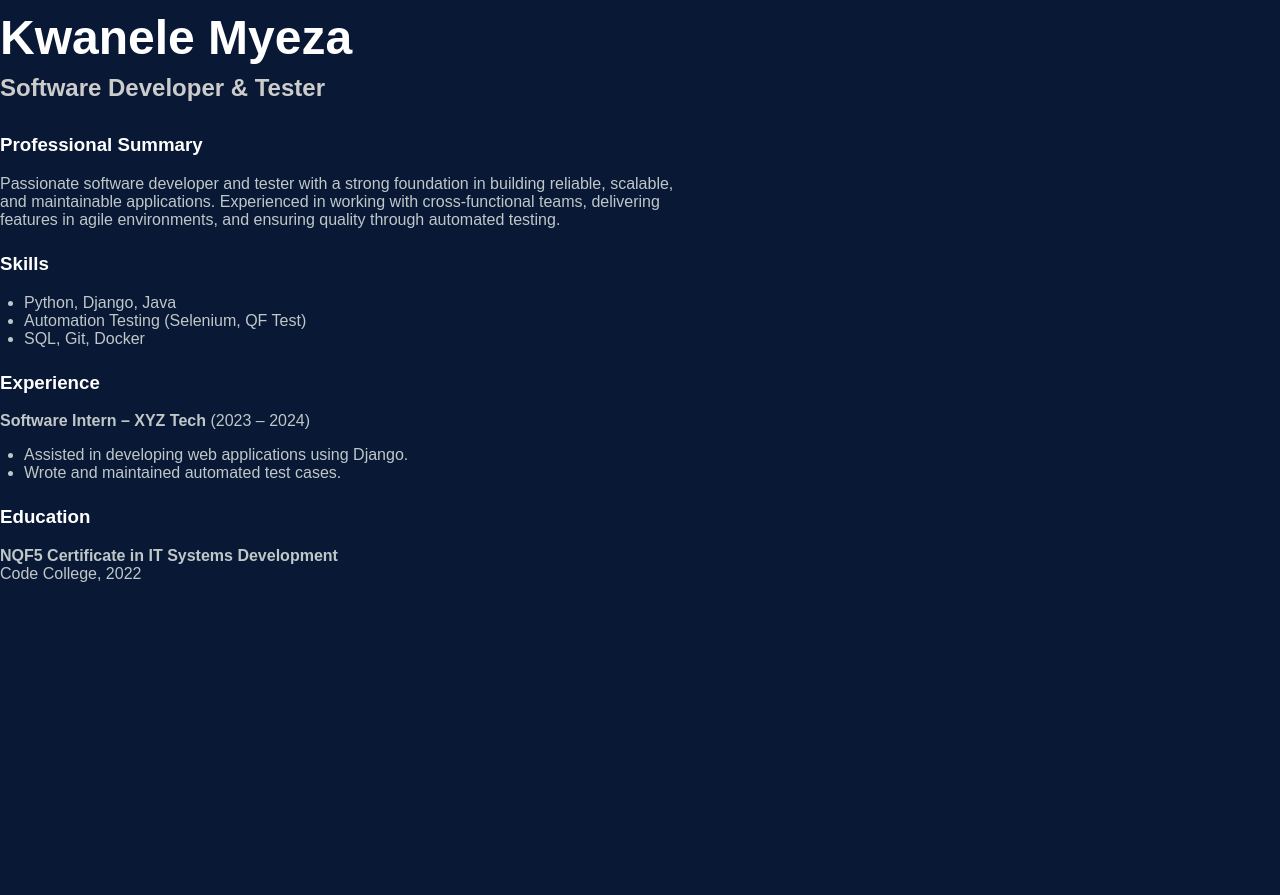
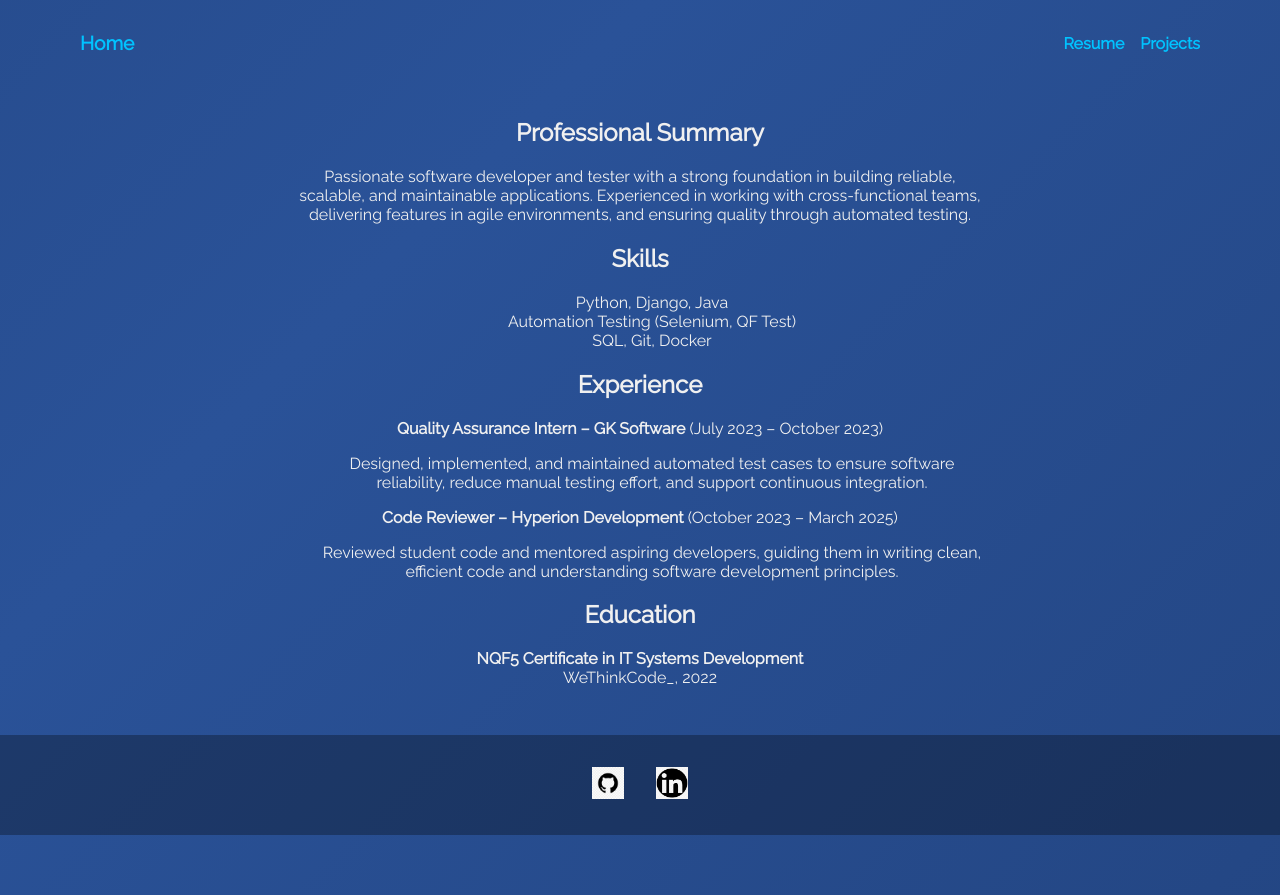
Before and after one commit to KwaneleMyeza/personal-website, a Django app: page /resume/ in a window 1280 px wide. Run offline with Django 5.2, Linux system fonts and the light colour scheme.

Commit message:
Added foooter, linked github and linkedin, added temp projects page, and updated resumme content.

```diff
--- a/personal/personal/static/css/style.css
+++ b/personal/personal/static/css/style.css
@@ -1,34 +1,70 @@
+/* Resetting box-sizing for easier layout management */
 * {
     box-sizing: border-box;
 }
 
+/* Base styling for the page */
 html, body {
     margin: 0;
     padding: 0;
-    font-family: Arial, sans-serif;
-    background-color: #091935;
-    color: #bfc7c8;
+    font-family: 'Raleway', sans-serif;
+    background: linear-gradient(-45deg, #1e3c72, #2a5298, #1e3c72, #2a5298);
+    background-size: 400% 400%;
+    animation: gradientShift 15s ease infinite;
+    color: #f0f0f0;
     height: 100%;
-    overflow: hidden; /* Prevent scrolling */
+    overflow: auto; /* Prevent scrolling */
 }
 
-.home-nav {
-    position: absolute;
-    top: 5rem;
-    right: 10rem;
+/* Animation for the background gradient */
+@keyframes gradientShift {
+    0% { background-position: 0% 50%; }
+    50% { background-position: 100% 50%; }
+    100% { background-position: 0% 50%; }
 }
 
-.home-nav a {
-    text-decoration: none;
-    color: #0066cc;
-    font-weight: bold;
-    margin-left: 1rem; /* Add spacing between links */
+/* Styling for headers */
+h1, h2, h3 {
+    font-family: 'Raleway', sans-serif;
 }
 
-.home-nav a:hover {
-    text-decoration: underline;
+.navbar {
+    display: flex;
+    justify-content: space-between;
+    align-items: center;
+    padding: 2rem 5rem 1rem 5rem;
 }
 
+.nav-left .home-link {
+    font-weight: bold;
+    font-size: 1.2rem;
+    color: #00c3ff;
+    text-decoration: none;
+}
+
+.nav-left .home-link:hover {
+    color: #ffcc00;
+}
+
+.nav-right {
+    display: flex;
+    gap: 1rem;
+}
+
+.nav-right a {
+    text-decoration: none;
+    color: #00c3ff;
+    font-weight: bold;
+    transition: transform 0.2s ease, color 0.2s ease;
+}
+
+.nav-right a:hover {
+    transform: scale(1.1);
+    color: #ffcc00;
+}
+
+
+/* Center content alignment */
 .content-center {
     display: flex;
     justify-content: center;
@@ -36,8 +72,20 @@ html, body {
     height: 100vh;
     text-align: center;
     padding: 0 1rem;
+    opacity: 0;
+    transform: translateY(20px);
+    animation: fadeInUp 1.2s ease forwards;
+    animation-delay: 0.3s;
 }
 
+@keyframes fadeInUp {
+    to {
+        opacity: 1;
+        transform: translateY(0);
+    }
+}
+
+/* Styling for intro text */
 .intro {
     max-width: 600px;
 }
@@ -68,9 +116,11 @@ html, body {
     color: #bfc7c8;
 }
 
+/* Resume section styling */
 .resume-content {
-max-width: 700px;
-text-align: left;
+    max-width: 700px;
+    text-align: center;
+    margin: 3rem auto 0 auto; /* Centered and below nav */
 }
 
 .resume-section {
@@ -84,5 +134,29 @@ text-align: left;
 
 .resume-section ul {
     padding-left: 1.5rem;
-    list-style: disc;
+    list-style: none;
 }
+
+.projects-page {
+    text-align: center;
+}
+
+.footer {
+    display: flex;
+    justify-content: center;
+    align-items: center;
+    gap: 2rem;
+    padding: 2rem 0;
+    background-color: rgba(0, 0, 0, 0.3);
+    margin-top: 3rem;
+}
+
+.footer a img {
+    width: 32px;
+    height: 32px;
+    transition: transform 0.3s ease;
+}
+
+.footer a:hover img {
+    transform: scale(1.2);
+}
--- a/personal/portfolio/templates/portfolio/resume.html
+++ b/personal/portfolio/templates/portfolio/resume.html
@@ -2,33 +2,37 @@
 
 {% block page_content %}
     <div class="resume-content">
-        <h1 class="name">Kwanele Myeza</h1>
-        <h2 class="role">Software Developer & Tester</h2>
+        <!-- <h1 class="name">Kwanele Myeza</h1>
+        <h2 class="role">Software Developer & Tester</h2> -->
 
         <div class="resume-section">
-            <h3>Professional Summary</h3>
+            <h2>Professional Summary</h2>
             <p>
                 Passionate software developer and tester with a strong foundation in building reliable, scalable, and maintainable applications.
                 Experienced in working with cross-functional teams, delivering features in agile environments, and ensuring quality through automated testing.
             </p>
 
-            <h3>Skills</h3>
+            <h2>Skills</h2>
             <ul>
                 <li>Python, Django, Java</li>
                 <li>Automation Testing (Selenium, QF Test)</li>
                 <li>SQL, Git, Docker</li>
             </ul>
 
-            <h3>Experience</h3>
-            <p><strong>Software Intern – XYZ Tech</strong> (2023 – 2024)</p>
+            <h2>Experience</h2>
+            <p><strong>Quality Assurance Intern – GK Software</strong> (July 2023 – October 2023)</p>
             <ul>
-                <li>Assisted in developing web applications using Django.</li>
-                <li>Wrote and maintained automated test cases.</li>
+                <li>Designed, implemented, and maintained automated test cases to ensure software reliability, reduce manual testing effort, and support continuous integration.</li>
             </ul>
 
-            <h3>Education</h3>
+            <p><strong>Code Reviewer – Hyperion Development</strong> (October 2023 – March 2025)</p>
+            <ul>
+                <li>Reviewed student code and mentored aspiring developers, guiding them in writing clean, efficient code and understanding software development principles.</li>
+            </ul>
+
+            <h2>Education</h2>
             <p><strong>NQF5 Certificate in IT Systems Development</strong><br>
-            Code College, 2022</p>
+            WeThinkCode_, 2022</p>
         </div>
     </div>
 {% endblock page_content %}
--- a/personal/projects/views.py
+++ b/personal/projects/views.py
@@ -2,4 +2,4 @@ from django.shortcuts import render
 
 # Create your views here.
 def projects_home(request):
-    return render(request, 'projects/home.html')
+    return render(request, 'projects/projects.html')
--- a/personal/templates/base.html
+++ b/personal/templates/base.html
@@ -3,12 +3,32 @@
 {% load static %}
 <head>
     <meta charset="UTF-8">
+    <link href="https://fonts.googleapis.com/css2?family=Raleway&display=swap" rel="stylesheet">
     <link rel="stylesheet" href="{% static 'css/style.css' %}">
     <title>{% block title %}Personal Website{% endblock title %}</title>
 
 </head>
 <body>
+    <nav class="navbar">
+        <div class="nav-left">
+            <a href="{% url 'home' %}" class="home-link">Home</a>
+        </div>
+        <div class="nav-right">
+            <a href="{% url 'resume' %}">Resume</a>
+            <a href="{% url 'projects_home' %}">Projects</a>
+        </div>
+    </nav>
     {% block page_content %}
     {% endblock page_content %}
+
+    <footer class="footer">
+        <a href="https://github.com/KwaneleMyeza" target="_blank">
+            <img src="{% static 'images/github.png' %}" alt="GitHub">
+        </a>
+        <a href="https://linkedin.com/in/kwanele-myeza-404a7223b/" target="_blank">
+            <img src="{% static 'images/linkedin.png' %}" alt="LinkedIn">
+        </a>
+    </footer>
+
 </body>
 </html>
```
Also changed, not shown: personal/projects/templates/projects/projects.html (added, +8 -0 lines), personal/templates/home/home.html (+1 -6 lines), personal/db.sqlite3, personal/personal/static/images/github.png (added), personal/personal/static/images/linkedin.png (added).
